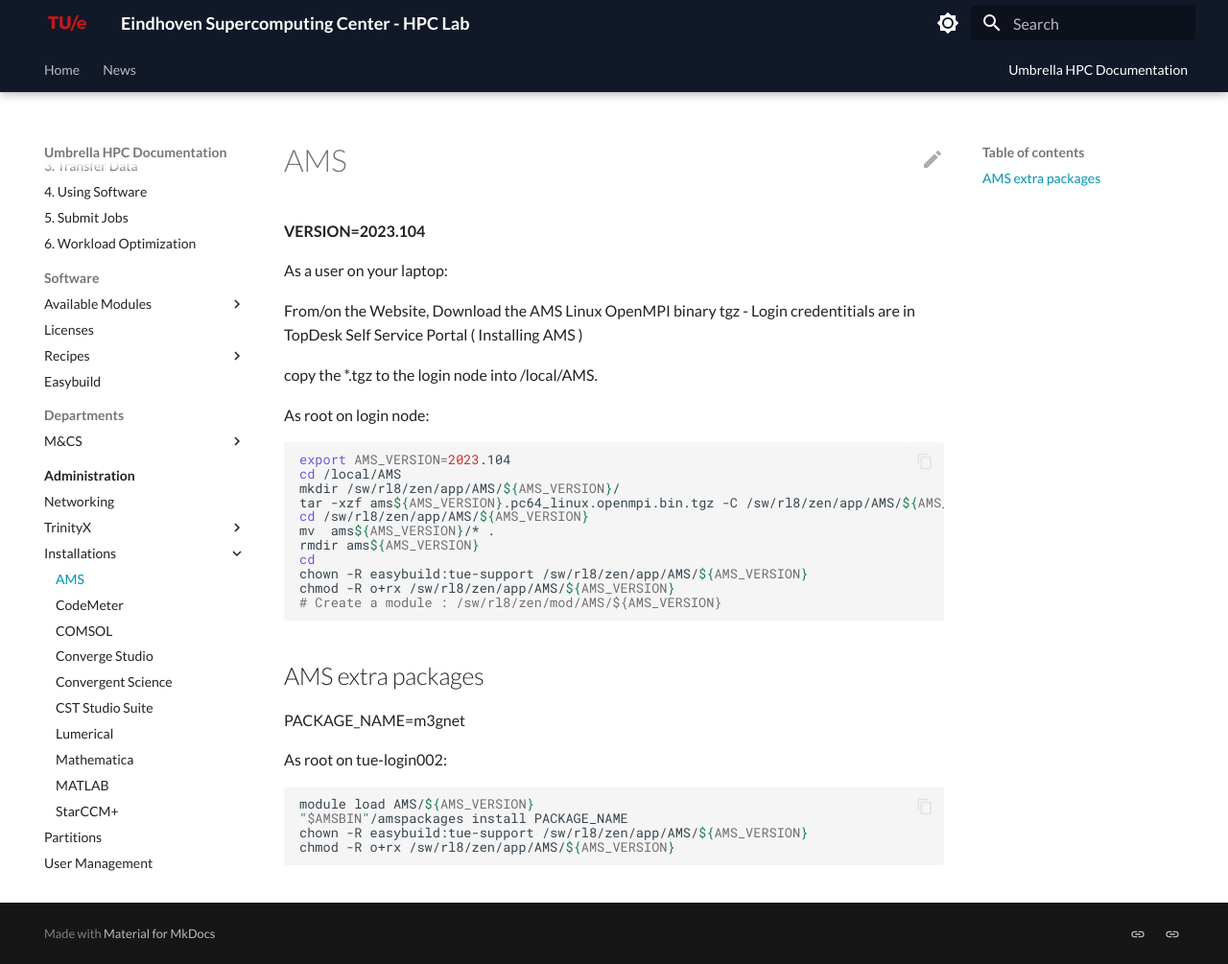
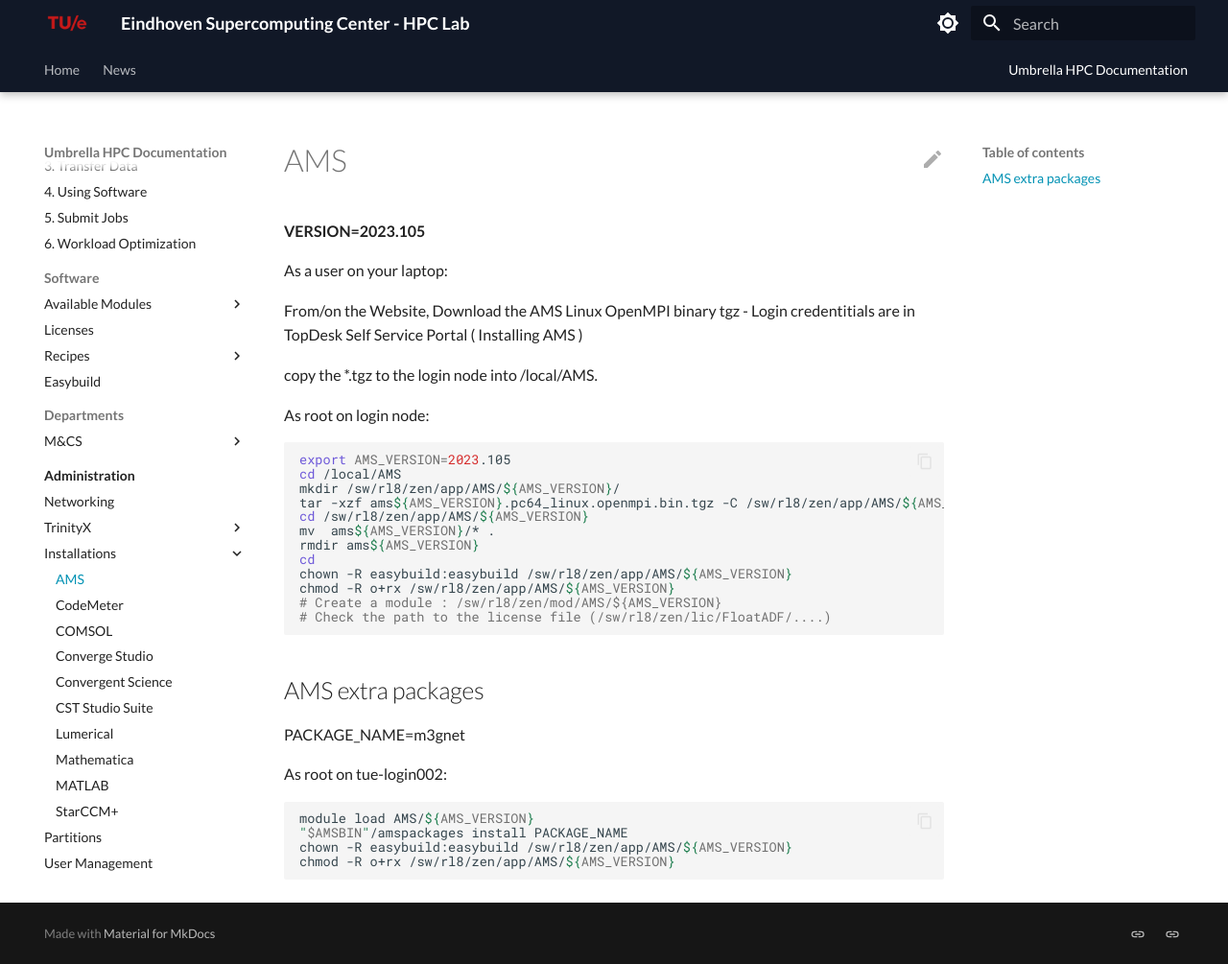
Before and after one commit to gferhpc/supercomputing.tue.nl, an MkDocs documentation site: the page built from pages/documentation/administration/installations/ams.md, in a window 1280 px wide and 1005 px high. Shown: the whole window at 96% size. Built offline with MkDocs 1.6.1 and Material for MkDocs 9.7.7, drawn with Linux system fonts in a browser that asks for light colours.

Commit message:
Update ams.md

````diff
--- a/pages/documentation/administration/installations/ams.md
+++ b/pages/documentation/administration/installations/ams.md
@@ -1,6 +1,6 @@
 # AMS
 
-**VERSION=2023.104**
+**VERSION=2023.105**
 
 As a user on your laptop:
 
@@ -11,7 +11,7 @@
 As root on login node:
 
 ```shell
-export AMS_VERSION=2023.104
+export AMS_VERSION=2023.105
 cd /local/AMS
 mkdir /sw/rl8/zen/app/AMS/${AMS_VERSION}/
 tar -xzf ams${AMS_VERSION}.pc64_linux.openmpi.bin.tgz -C /sw/rl8/zen/app/AMS/${AMS_VERSION}/
@@ -19,9 +19,10 @@
 mv  ams${AMS_VERSION}/* .
 rmdir ams${AMS_VERSION}
 cd
-chown -R easybuild:tue-support /sw/rl8/zen/app/AMS/${AMS_VERSION}
+chown -R easybuild:easybuild /sw/rl8/zen/app/AMS/${AMS_VERSION}
 chmod -R o+rx /sw/rl8/zen/app/AMS/${AMS_VERSION}
 # Create a module : /sw/rl8/zen/mod/AMS/${AMS_VERSION}
+# Check the path to the license file (/sw/rl8/zen/lic/FloatADF/....)
 ```
 
 ## AMS extra packages
@@ -33,6 +34,6 @@
 ```shell
 module load AMS/${AMS_VERSION}
 "$AMSBIN"/amspackages install PACKAGE_NAME
-chown -R easybuild:tue-support /sw/rl8/zen/app/AMS/${AMS_VERSION}
+chown -R easybuild:easybuild /sw/rl8/zen/app/AMS/${AMS_VERSION}
 chmod -R o+rx /sw/rl8/zen/app/AMS/${AMS_VERSION}
 ```
````
